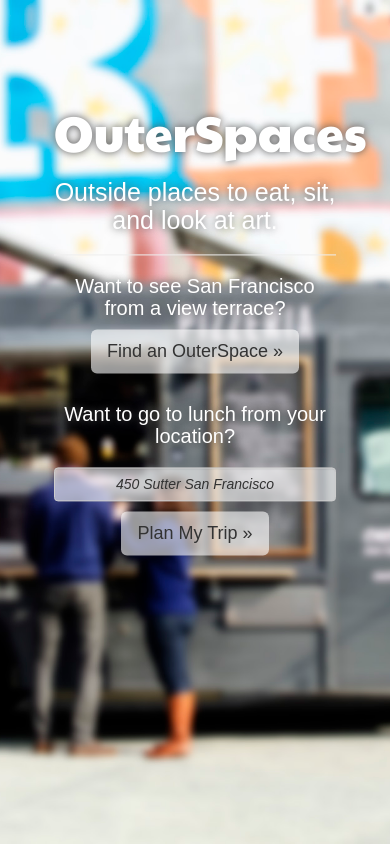
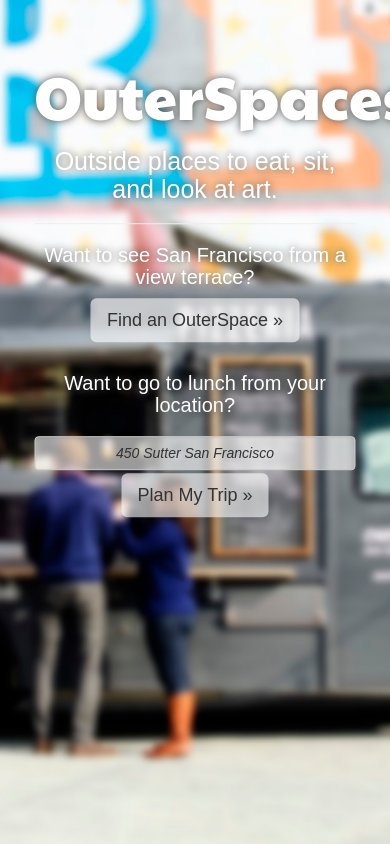
Before and after one commit to christineurban/OuterSpaces, a Flask app: page / in a window 390 px wide; the page is wider, and only the part inside the window is pictured. Run offline with Flask 2, Linux system fonts and the light colour scheme; some libraries are stand-ins or nearby versions; some web fonts are replaced.

Commit message:
added mobile styles

```diff
--- a/static/styles/my_index_styles.css
+++ b/static/styles/my_index_styles.css
@@ -66,7 +66,7 @@ input[type="text"]:-moz-placeholder { /* Firefox 18- */
 /* xxs < 413 */
 @media screen and (max-width: 413px) {
   h1 {
-      font-size: 50px;
+      font-size: 60px;
   }
   #subheading {
       font-size: 25px;
@@ -74,6 +74,11 @@ input[type="text"]:-moz-placeholder { /* Firefox 18- */
   .prompt {
       font-size: 20px;
   }
+
+  .vertical-center {
+    height: 90%;
+    width: 90%;
+}
 }
 
 /* xs */
--- a/static/styles/mystyles.css
+++ b/static/styles/mystyles.css
@@ -71,8 +71,12 @@ a:hover, a:focus {
     color: #fff;
 }
 
-.btn, .form-control {
-    margin-bottom: 10px;
+.form-control {
+    margin-bottom: 3px;
+}
+
+.btn {
+  margin-bottom: 10px;
 }
 
 .btn.hood-btns {
@@ -362,11 +366,7 @@ input[type=checkbox]#hoodMap:checked:before {
 /* Mobile styles
 ----------------------------------------------------------------------------- */
 
-@media screen and (max-width: 767px) {
-  #map {
-      height: 300px;
-  }
-
+@media screen and (max-width: 413px) {
   .map-header {
     font-size: 16px;
   }
@@ -375,3 +375,10 @@ input[type=checkbox]#hoodMap:checked:before {
       font-size: 25px;
   }
 }
+
+
+@media screen and (min-width: 414px) and (max-width: 767px) {
+  #map {
+      height: 500px;
+  }
+}
```
Also changed, not shown: static/scripts/mapHelpers.js (+7 -2 lines).
